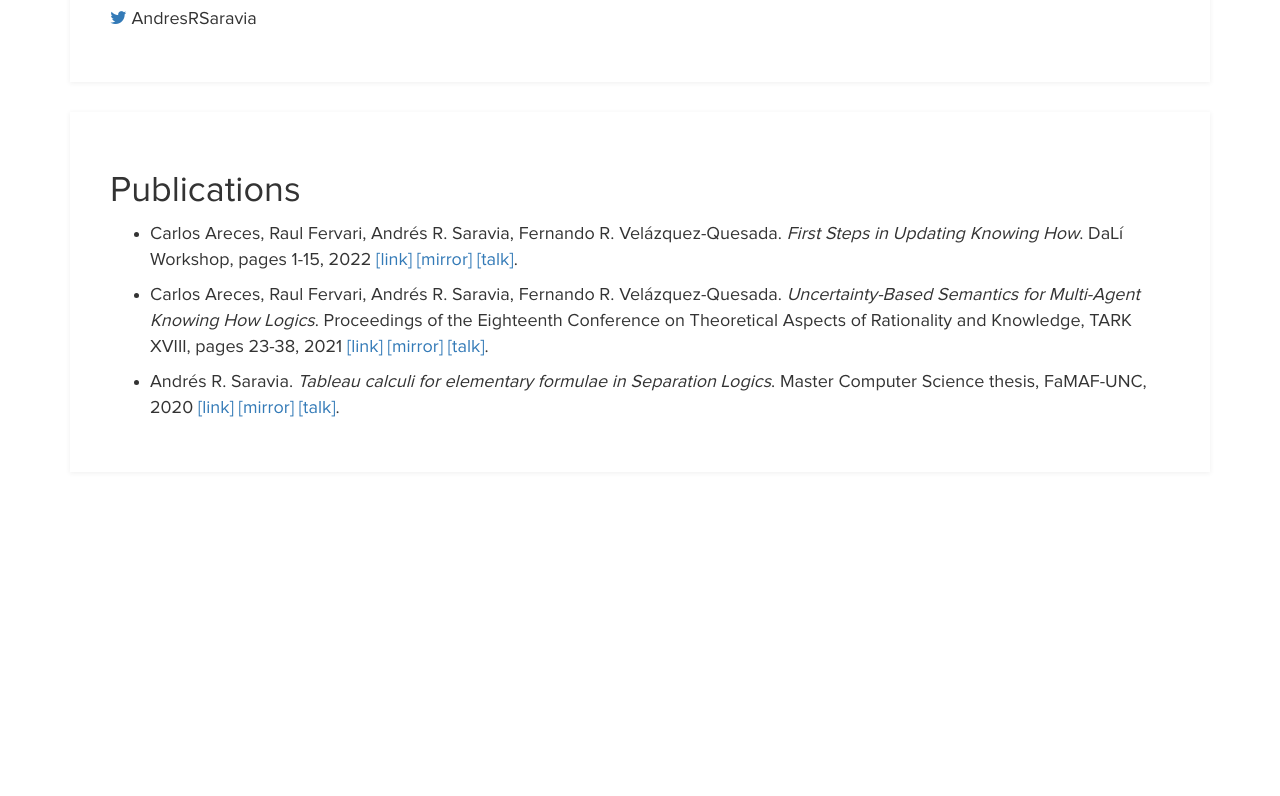
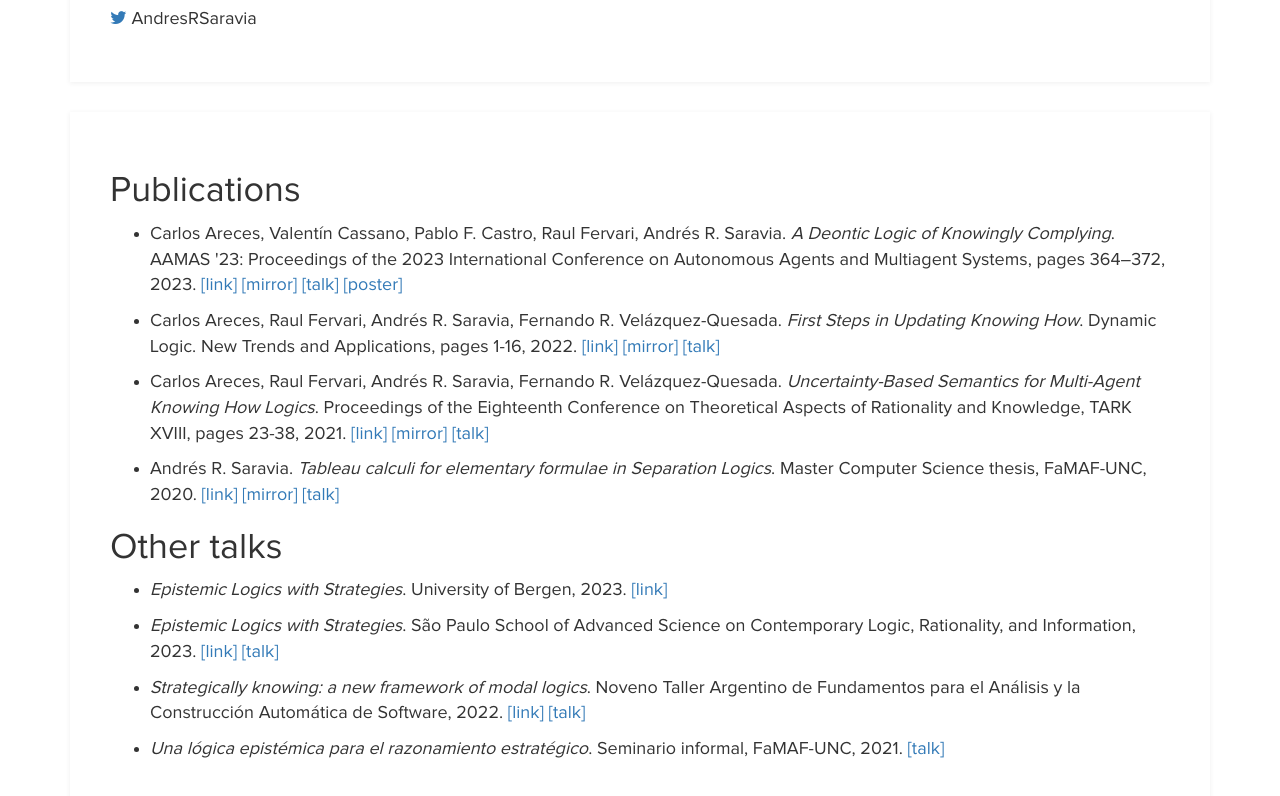
Before and after one commit to AndresRSaravia/AndresRSaravia.github.io, a plain HTML site: page index.html in a window 1280 px wide. Shown: the part 1388-2184 px from the top of the page. Before the commit the page ends 2101 px from the top, so only its background shows below. Drawn offline with Linux system fonts and the light colour scheme.

Commit message:
major overhaul of publications and talks section

```diff
--- a/index.html
+++ b/index.html
@@ -78,13 +78,31 @@ http://www.templatemo.com/tm-467-easy-profile
 				<h2>Publications</h2>
 				<p>
 					<ul>
-					  <li>Carlos Areces, Raul Fervari, Andrés R. Saravia, Fernando R. Velázquez-Quesada. <em>First Steps in Updating Knowing How</em>. DaLí Workshop, pages 1-15, 2022 <a href="http://dali2022.campus.ciencias.ulisboa.pt/Full.pdf">[link]</a> <a href="works/2022 DaLí - First Steps in Updating Knowing How.pdf">[mirror]</a> <a href="talks/2022 DaLí - (talk) First Steps in Updating Knowing How.pdf">[talk]</a>.</li>
+					  <li>Carlos Areces, Valentín Cassano, Pablo F. Castro, Raul Fervari, Andrés R. Saravia. <em>A Deontic Logic of Knowingly Complying</em>. AAMAS '23: Proceedings of the 2023 International Conference on Autonomous Agents and Multiagent Systems, pages 364–372, 2023. <a href="https://dl.acm.org/doi/proceedings/10.5555/3545946">[link]</a> <a href="works/2023 AAMAS - A Deontic Logic of Knowingly Complying.pdf">[mirror]</a> <a href="talks/2023 AAMAS - (talk) A Deontic Logic of Knowingly Complying.pdf">[talk]</a> <a href="posters/2023 AAMAS - (poster) A Deontic Logic of Knowingly Complying.pdf">[poster]</a></li>
 					</ul>
 					<ul>
-					  <li>Carlos Areces, Raul Fervari, Andrés R. Saravia, Fernando R. Velázquez-Quesada. <em>Uncertainty-Based Semantics for Multi-Agent Knowing How Logics</em>. Proceedings of the Eighteenth Conference on Theoretical Aspects of Rationality and Knowledge, TARK XVIII, pages 23-38, 2021 <a href="http://eptcs.web.cse.unsw.edu.au/content.cgi?TARK2021">[link]</a> <a href="works/2021 TARK - Uncertainty-Based Semantics for Multi-Agent Knowing How Logics.pdf">[mirror]</a> <a href="talks/2021 TARK - (talk) Uncertainty-Based Semantics for Multi-Agent Knowing How Logics.pdf">[talk]</a>.</li>
+					  <li>Carlos Areces, Raul Fervari, Andrés R. Saravia, Fernando R. Velázquez-Quesada. <em>First Steps in Updating Knowing How</em>. Dynamic Logic. New Trends and Applications, pages 1-16, 2022. <a href="https://link.springer.com/book/10.1007/978-3-031-26622-5">[link]</a> <a href="works/2022 DaLí - First Steps in Updating Knowing How.pdf">[mirror]</a> <a href="talks/2022 DaLí - (talk) First Steps in Updating Knowing How.pdf">[talk]</a></li>
 					</ul>
 					<ul>
-					  <li>Andrés R. Saravia. <em>Tableau calculi for elementary formulae in Separation Logics</em>. Master Computer Science thesis, FaMAF-UNC, 2020 <a href="https://rdu.unc.edu.ar/handle/11086/15302">[link]</a> <a href="works/2020 UNC - Cálculo de tableaux para fórmulas elementales en lógicas de separación.pdf">[mirror]</a> <a href="talks/2020 UNC - (talk) Cálculo de tableaux para fórmulas elementales en lógicas de separación.pdf">[talk]</a>.</li>
+					  <li>Carlos Areces, Raul Fervari, Andrés R. Saravia, Fernando R. Velázquez-Quesada. <em>Uncertainty-Based Semantics for Multi-Agent Knowing How Logics</em>. Proceedings of the Eighteenth Conference on Theoretical Aspects of Rationality and Knowledge, TARK XVIII, pages 23-38, 2021. <a href="http://eptcs.web.cse.unsw.edu.au/content.cgi?TARK2021">[link]</a> <a href="works/2021 TARK - Uncertainty-Based Semantics for Multi-Agent Knowing How Logics.pdf">[mirror]</a> <a href="talks/2021 TARK - (talk) Uncertainty-Based Semantics for Multi-Agent Knowing How Logics.pdf">[talk]</a></li>
+					</ul>
+					<ul>
+					  <li>Andrés R. Saravia. <em>Tableau calculi for elementary formulae in Separation Logics</em>. Master Computer Science thesis, FaMAF-UNC, 2020. <a href="https://rdu.unc.edu.ar/handle/11086/15302">[link]</a> <a href="works/2020 UNC - Cálculo de tableaux para fórmulas elementales en lógicas de separación.pdf">[mirror]</a> <a href="talks/2020 UNC - (talk) Cálculo de tableaux para fórmulas elementales en lógicas de separación.pdf">[talk]</a></li>
+					</ul>
+				</p>
+				<h2>Other talks</h2>
+				<p>
+					<ul>
+					  <li><em>Epistemic Logics with Strategies</em>. University of Bergen, 2023. <a href="https://www.uib.no/infomedia/163132/logic-ai-seminar-epistemic-logics-strategies-andrés-r-saravia">[link]</a></li>
+					</ul>
+					<ul>
+					  <li><em>Epistemic Logics with Strategies</em>. São Paulo School of Advanced Science on Contemporary Logic, Rationality, and Information, 2023. <a href="https://www.cle.unicamp.br/splogic">[link]</a> <a href="talks/2022 SPLogIC - (talk) Epistemic Logics with Strategies.pdf">[talk]</a></li>
+					</ul>
+					<ul>
+					  <li><em>Strategically knowing: a new framework of modal logics</em>. Noveno Taller Argentino de Fundamentos para el Análisis y la Construcción Automática de Software, 2022. <a href="https://sites.google.com/view/facas2022/">[link]</a> <a href="talks/2022 FACAS - (talk) Strategically knowing a new framework of modal logics.pdf">[talk]</a></li>
+					</ul>
+					<ul>
+					  <li><em>Una lógica epistémica para el razonamiento estratégico</em>. Seminario informal, FaMAF-UNC, 2021. <a href="talks/2021 Seminario - (talk) Una lógica epistémica para el razonamiento estratégico.pdf">[talk]</a></li>
 					</ul>
 				</p>
 			</div>
```
Also changed, not shown: 6 other files.
